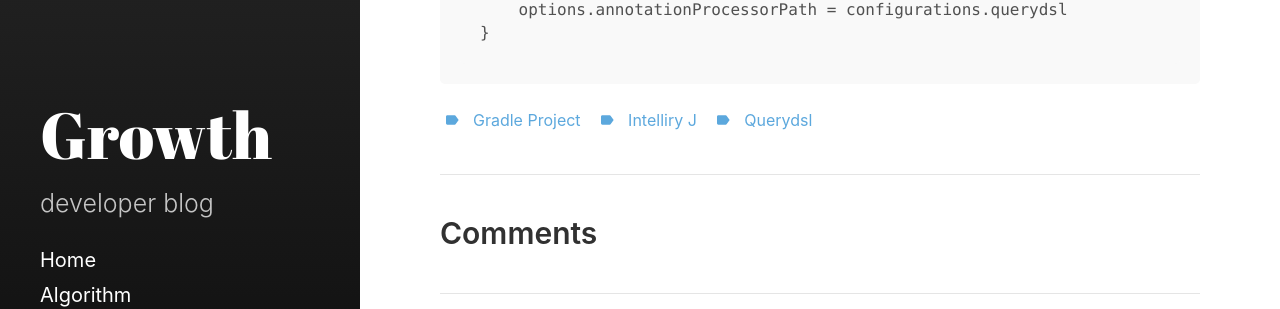
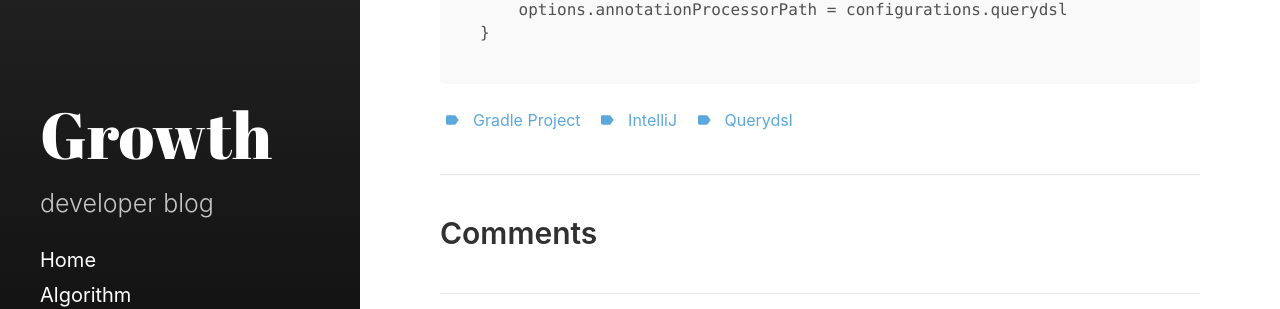
Before and after one commit to sangeun-jo/sangeun-jo.github.io, a Jekyll site: the page built from _posts/2021-02-28-IntelliJ 에서 gradle로 querydsl 연동하기.md, in a window 1280 px wide and 900 px high, scrolled down 1048 px. Shown: the part 305-614 px from the top of the window. Built offline with Jekyll 4.4.1, drawn with Linux system fonts in a browser that asks for light colours.

Commit message:
Update 2021-02-28-IntelliJ 에서 gradle로 querydsl 연동하기.md

```diff
--- a/_posts/2021-02-28-IntelliJ 에서 gradle로 querydsl 연동하기.md
+++ b/_posts/2021-02-28-IntelliJ 에서 gradle로 querydsl 연동하기.md
@@ -4,7 +4,7 @@ title: IntelliJ 에서 gradle로 querydsl 연동하기
 categories: Java
 tags:
  - gradle project
- - intelliry J
+ - intelliJ
  - querydsl
 ---
 
```
